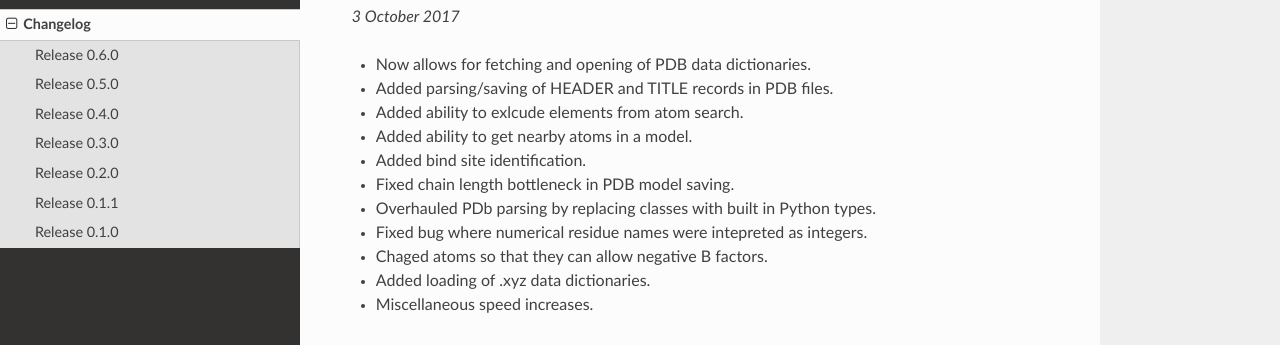
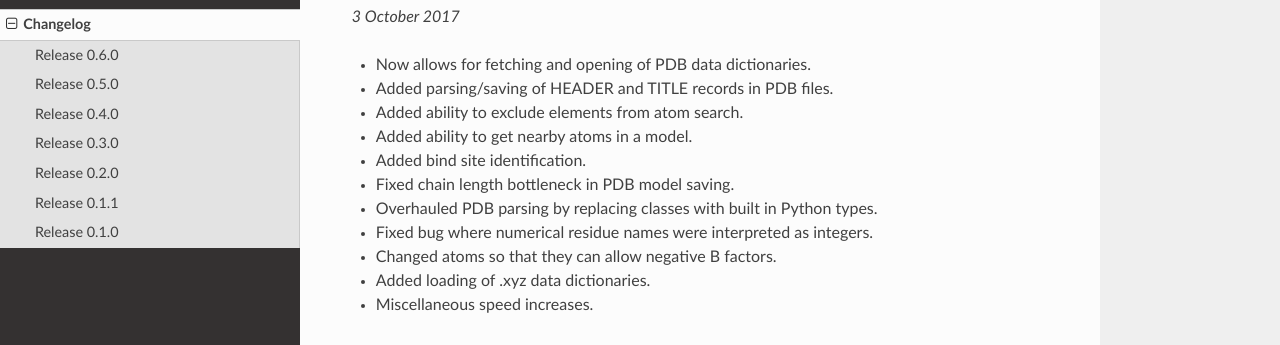
Before and after one commit to samirelanduk/atomium, a Sphinx documentation site: the page built from docs/source/changelog.rst, in a window 1280 px wide and 900 px high. Shown: the part 211-556 px from the top of the window. Built offline with Sphinx 7.4.7 and the Read the Docs theme 2.0.0, drawn with Linux system fonts in a browser that asks for light colours.

Commit message:
Fix docs typos

```diff
--- a/docs/source/changelog.rst
+++ b/docs/source/changelog.rst
@@ -8,13 +8,13 @@ Release 0.6.0
 
 * Now allows for fetching and opening of PDB data dictionaries.
 * Added parsing/saving of HEADER and TITLE records in PDB files.
-* Added ability to exlcude elements from atom search.
+* Added ability to exclude elements from atom search.
 * Added ability to get nearby atoms in a model.
 * Added bind site identification.
 * Fixed chain length bottleneck in PDB model saving.
-* Overhauled PDb parsing by replacing classes with built in Python types.
-* Fixed bug where numerical residue names were intepreted as integers.
-* Chaged atoms so that they can allow negative B factors.
+* Overhauled PDB parsing by replacing classes with built in Python types.
+* Fixed bug where numerical residue names were interpreted as integers.
+* Changed atoms so that they can allow negative B factors.
 * Added loading of .xyz data dictionaries.
 * Miscellaneous speed increases.
 
--- a/docs/source/overview.rst
+++ b/docs/source/overview.rst
@@ -11,7 +11,7 @@ You can load a .xyz file as follows:
 
   >>> import atomium
   >>> glucose = atomium.xyz_from_file("glucose.xyz")
-  >>> glucose.comment()
+  >>> glucose.title()
   'glucose from 2gbp'
   >>> glucose.model()
   <Model (12 atoms)>
```
